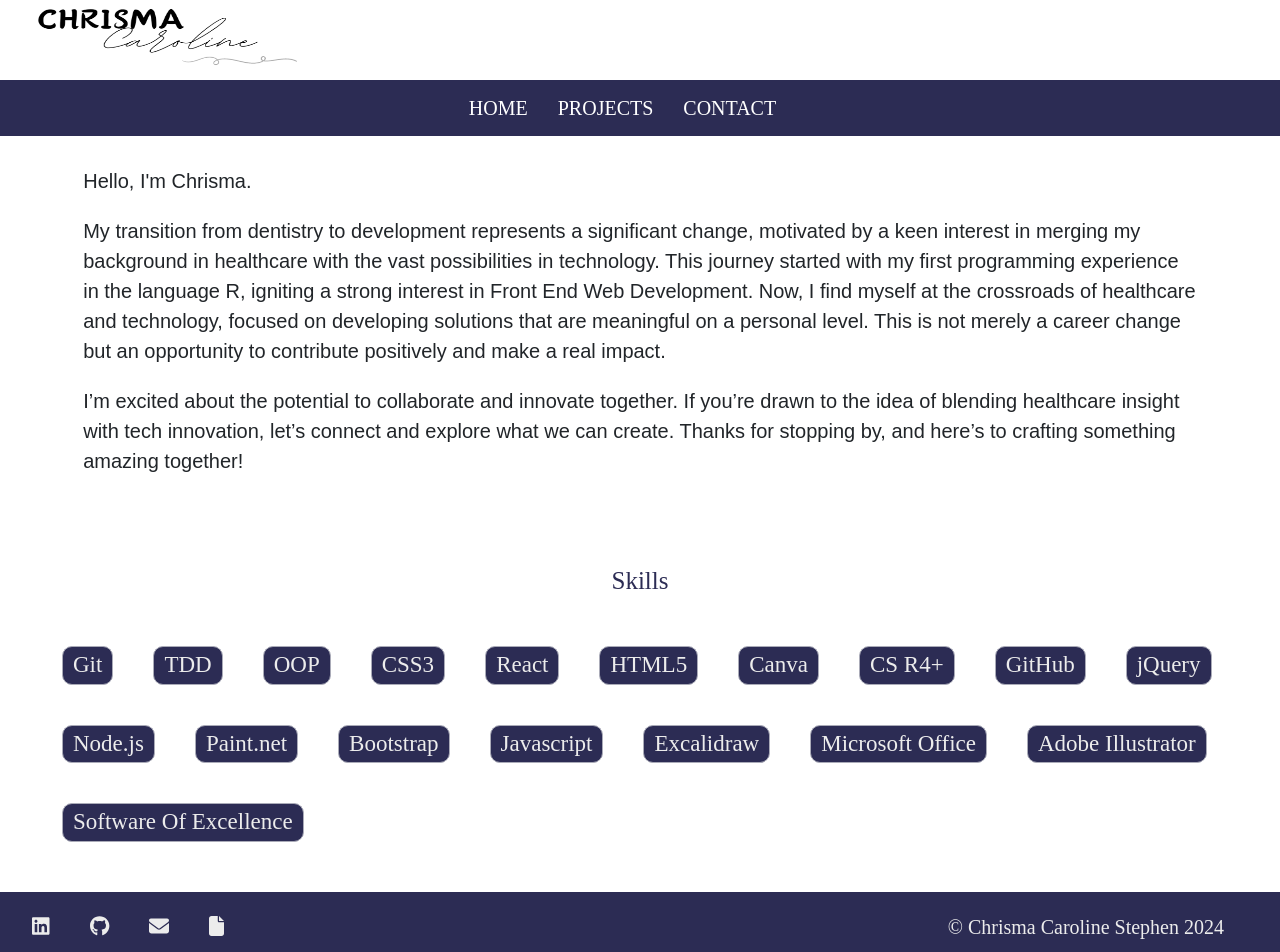
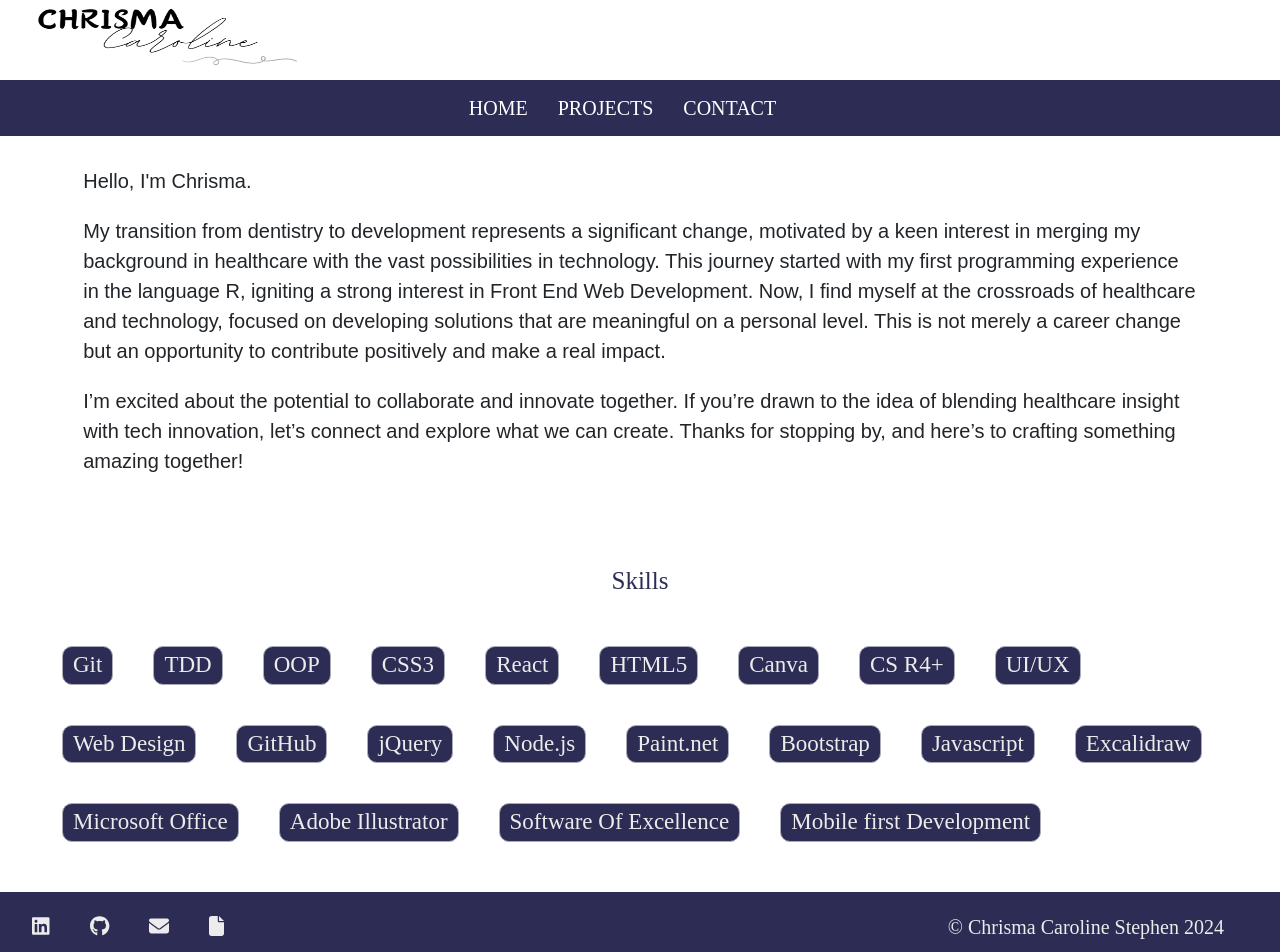
Before and after one commit to chrisma89/Chrisma-Caroline-Stephen, a React (Vite) app: page / in a window 1280 px wide. Shown: the top 952 px of the page. Built offline with nearby package versions, Linux system fonts and the light colour scheme; a web font is replaced by a local one.

Commit message:
skills updated

```diff
--- a/src/components/skills.jsx
+++ b/src/components/skills.jsx
@@ -45,6 +45,8 @@ const Skills = () => {
           <button style={skillsbutton}>HTML5</button>
           <button style={skillsbutton}>Canva</button>
           <button style={skillsbutton}>CS R4+</button>
+          <button style={skillsbutton}>UI/UX</button>
+          <button style={skillsbutton}>Web Design</button>
           <button style={skillsbutton}>GitHub</button>
           <button style={skillsbutton}>jQuery</button>
           <button style={skillsbutton}>Node.js</button>
@@ -55,6 +57,7 @@ const Skills = () => {
           <button style={skillsbutton}>Microsoft Office</button>
           <button style={skillsbutton}>Adobe Illustrator</button>
           <button style={skillsbutton}>Software Of Excellence</button>
+          <button style={skillsbutton}>Mobile first Development</button>
         </div>
       </div>
     </>
```
